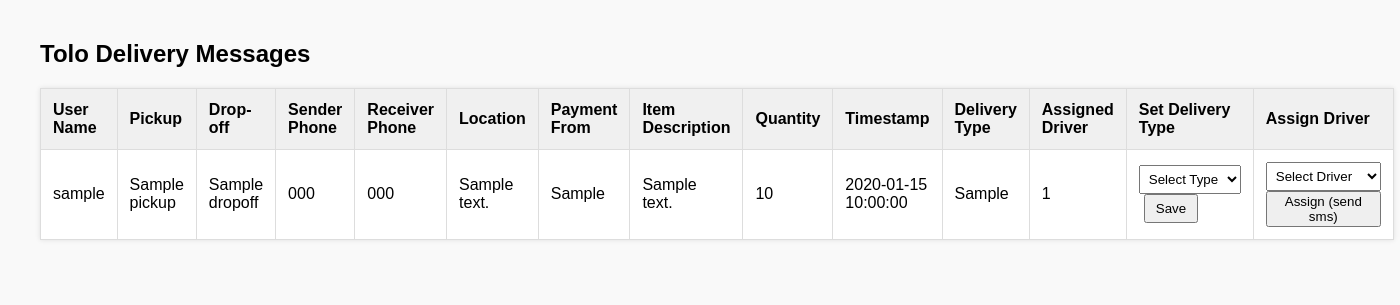
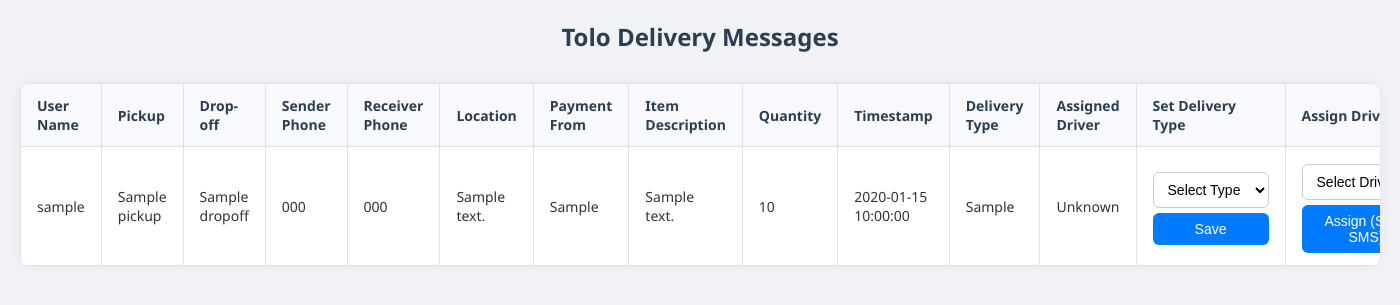
Before and after one commit to tinsae34/backend, a Flask app: page / in a window 1400 px wide. Shown: the top 305 px of the page. Run offline with Flask 3, Linux system fonts and the light colour scheme; a database or web service that is not in the repository returns one stand-in record (values such as "Sample title").

Commit message:
Update index.html

```diff
--- a/templates/index.html
+++ b/templates/index.html
@@ -6,41 +6,99 @@
     <title>Tolo Delivery</title>
     <style>
         body {
-            font-family: Arial, sans-serif;
-            margin: 40px;
-            background-color: #f9f9f9;
+            font-family: 'Segoe UI', Tahoma, Geneva, Verdana, sans-serif;
+            margin: 20px;
+            background-color: #f0f2f5;
+            color: #333;
+        }
+
+        h2 {
+            text-align: center;
+            margin-bottom: 30px;
+            color: #2c3e50;
+        }
+
+        .table-container {
+            overflow-x: auto;
+            background: #fff;
+            border-radius: 10px;
+            box-shadow: 0 0 12px rgba(0, 0, 0, 0.05);
         }
 
         table {
             border-collapse: collapse;
             width: 100%;
-            background: #fff;
-            box-shadow: 0 0 5px rgba(0, 0, 0, 0.1);
+            min-width: 1000px;
         }
 
         th,
         td {
-            padding: 12px;
-            border: 1px solid #ddd;
+            padding: 12px 16px;
+            border: 1px solid #e0e0e0;
             text-align: left;
+            font-size: 14px;
         }
 
         th {
-            background-color: #f0f0f0;
+            background-color: #f7f9fc;
+            color: #2c3e50;
+            font-weight: 600;
         }
 
         tr:nth-child(even) {
-            background-color: #f9f9f9;
+            background-color: #fafafa;
         }
 
-        select {
-            padding: 5px;
+        tr:hover {
+            background-color: #f1f5f9;
         }
 
-        .save-button {
-            padding: 5px 10px;
-            margin-left: 5px;
+        select,
+        .save-button,
+        button[type="submit"] {
+            padding: 8px 10px;
+            border: 1px solid #ccc;
+            border-radius: 6px;
+            font-size: 14px;
+            margin-top: 5px;
+            background-color: #ffffff;
+        }
+
+        .save-button,
+        button[type="submit"] {
+            background-color: #007bff;
+            color: white;
+            border: none;
             cursor: pointer;
+        }
+
+        .save-button:hover,
+        button[type="submit"]:hover {
+            background-color: #0056b3;
+        }
+
+        form {
+            display: flex;
+            flex-direction: column;
+        }
+
+        @media (max-width: 768px) {
+
+            th,
+            td {
+                font-size: 12px;
+                padding: 10px;
+            }
+
+            .save-button,
+            button[type="submit"],
+            select {
+                font-size: 12px;
+            }
+
+            h2 {
+                font-size: 20px;
+            }
         }
     </style>
 </head>
@@ -49,6 +107,7 @@
     <h2>Tolo Delivery Messages</h2>
 
     {% if deliveries %}
+    <div class="table-container">
         <table>
             <thead>
                 <tr>
@@ -74,7 +133,7 @@
                     <td>{{ d.user_name }}</td>
                     <td>{{ d.pickup }}</td>
                     <td>{{ d.dropoff }}</td>
-                <td>{{ d.sender_phone}}</td>
+                    <td>{{ d.sender_phone }}</td>
                     <td>{{ d.receiver_phone }}</td>
                     <td>{{ d.full_address or 'N/A' }}</td>
                     <td>{{ d.payment_from_sender_or_receiver }}</td>
@@ -82,7 +141,8 @@
                     <td>{{ d.Quantity }}</td>
                     <td>{{ d.timestamp }}</td>
                     <td>{{ d.delivery_type if d.delivery_type else 'Not Set' }}</td>
-                <td>{{ d.assigned_driver_id if d.assigned_driver_id else 'Not Assigned' }}</td>
+                    <td>{{ d.assigned_driver_name }}</td>
+
                     <td>
                         <form action="{{ url_for('update_delivery_type') }}" method="POST">
                             <input type="hidden" name="delivery_id" value="{{ d['_id'] }}">
@@ -95,8 +155,6 @@
                         </form>
                     </td>
                     <td>
-
-
                         <form action="{{ url_for('assign_driver') }}" method="post">
                             <input type="hidden" name="delivery_id" value="{{ d['_id'] }}">
                             <select name="driver_id" required>
@@ -105,19 +163,16 @@
                                 <option value="{{ driver.id }}">{{ driver.name }}</option>
                                 {% endfor %}
                             </select>
-
-                        <button type="submit">Assign (send sms)</button>
+                            <button type="submit">Assign (Send SMS)</button>
                         </form>
-
                     </td>
-
                 </tr>
                 {% endfor %}
             </tbody>
         </table>
-
+    </div>
     {% else %}
-    <p>No delivery records found.</p>
+    <p style="text-align: center; color: #777;">No delivery records found.</p>
     {% endif %}
 </body>
 
```
Lines whose indentation alone changed are shown as unchanged.
